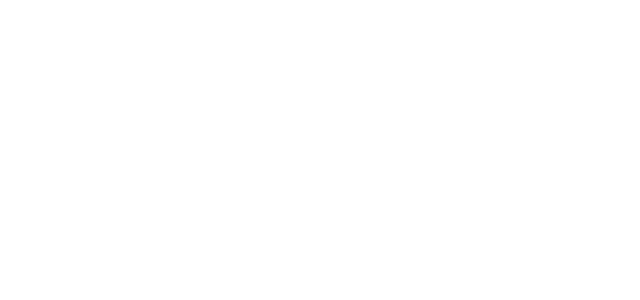
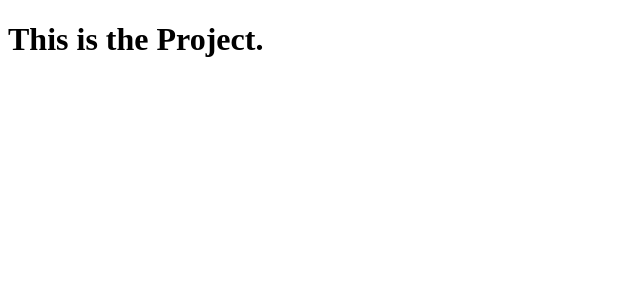
Before and after one commit to himanshusharmadotcom/text-react, a React (Vite) app in the folder client/: page /project in a window 1280 px wide. Before the commit this address had no page. Shown: the top 300 px of the page, without its empty margins (0-640 px from the left). Built offline with nearby package versions, Linux system fonts and the light colour scheme.

Commit message:
create a page for project

```diff
--- a/client/src/App.jsx
+++ b/client/src/App.jsx
@@ -2,6 +2,7 @@
 import { BrowserRouter, Routes, Route } from 'react-router-dom'
 import About from './pages/About'
 import Portfolio from './pages/Portfolio'
+import Project from './pages/Project'
 
 const App = () => {
   return(
@@ -9,6 +10,7 @@
       <Routes>
         <Route path='/about' element={<About />}/>
         <Route path='/portfolio' element={<Portfolio />}/>
+        <Route path='/project' element={<Project />}/>
       </Routes>
     </BrowserRouter>
   )
--- /dev/null
+++ b/client/src/pages/Project.jsx
@@ -0,0 +1,7 @@
+import React from 'react'
+
+export default function Project() {
+    return(
+        <h1>This is the Project.</h1>
+    )
+}
```
